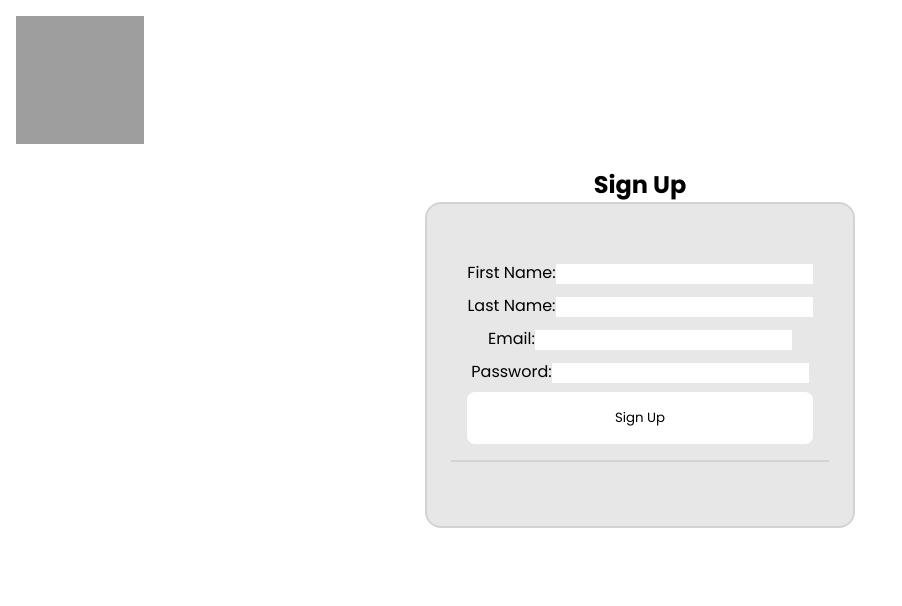
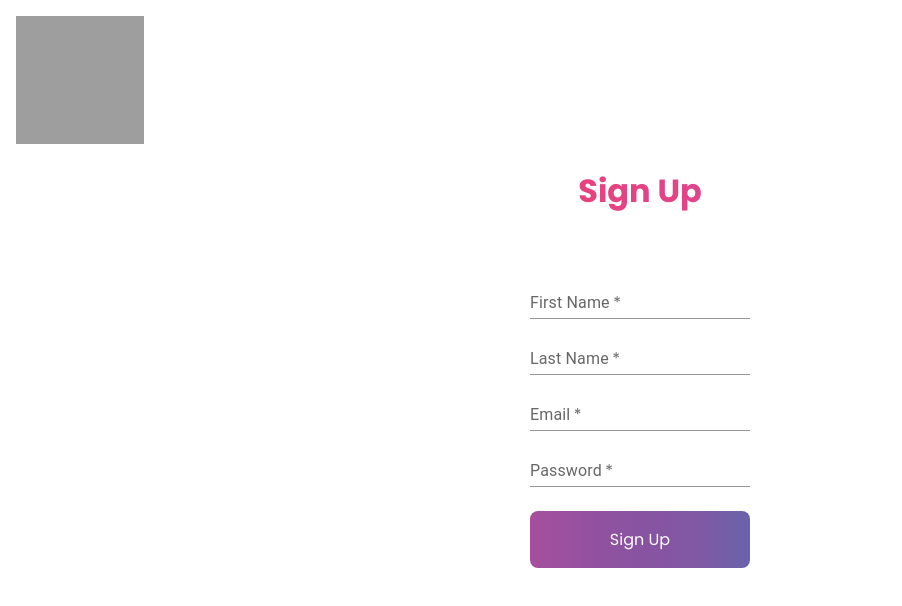
Before and after one commit to nicoayamen/dicer, a React (Create React App) app in the folder frontend/: page /signup in a window 1280 px wide. Shown: the top 606 px of the page, without its empty margins (0-902 px from the left). Built offline with nearby package versions, Linux system fonts and the light colour scheme; no server answers; grey boxes are pictures that could not be loaded.

Commit message:
Add style to signup component

```diff
--- a/frontend/package.json
+++ b/frontend/package.json
@@ -4,6 +4,10 @@
   "private": true,
   "proxy": "http://localhost:8080",
   "dependencies": {
+    "@emotion/react": "^11.13.0",
+    "@emotion/styled": "^11.13.0",
+    "@mui/base": "^5.0.0-beta.40",
+    "@mui/material": "^5.16.6",
     "@testing-library/jest-dom": "^5.17.0",
     "@testing-library/react": "^13.4.0",
     "@testing-library/user-event": "^13.5.0",
--- a/frontend/src/components/Signup.jsx
+++ b/frontend/src/components/Signup.jsx
@@ -1,6 +1,11 @@
 import React, { useState } from 'react';
 import { useNavigate } from "react-router-dom";
+import TextField from '@mui/material/TextField';
+
+
+
 import '../styles/signup.css';
+
 
 const Signup = (props) => {
   const { setLogin } = props;
@@ -60,7 +65,7 @@ const Signup = (props) => {
 
   return (
     <div className='signup'>
-      <h2>Sign Up</h2>
+      <h1>Sign Up</h1>
       {error && <p style={{ color: 'red' }}>{error}</p>}
 
       <form onSubmit={handleSubmit} className='signup-form'>
@@ -68,46 +73,54 @@ const Signup = (props) => {
           <div className='signup-box'>
 
             <div className='signup-box-input'>
-              <label>First Name:</label>
-              <input
+
+              <TextField
                 type='text'
                 name='firstName'
                 value={formData.firstName}
                 onChange={handleChange}
                 required
+                variant="standard"
+                label="First Name"
               />
             </div>
 
             <div className='signup-box-input'>
-              <label>Last Name:</label>
-              <input
+
+              <TextField
                 type='text'
                 name='lastName'
                 value={formData.lastName}
                 onChange={handleChange}
                 required
+                variant="standard"
+                label="Last Name"
               />
             </div>
 
             <div className='signup-box-input'>
-              <label>Email:</label>
-              <input
+
+              <TextField
                 type='email'
                 name='email'
                 value={formData.email}
                 onChange={handleChange}
                 required
+                variant="standard"
+                label="Email"
               />
             </div>
 
             <div className='signup-box-input'>
-              <label>Password:</label>
-              <input
+
+              <TextField
                 type='password'
                 name='password'
                 value={formData.password}
                 onChange={handleChange}
                 required
+                variant="standard"
+                label="Password"
               />
             </div>
 
--- a/frontend/src/styles/signup.css
+++ b/frontend/src/styles/signup.css
@@ -4,38 +4,38 @@
   align-items: center;
 }
 
-input,
-button {
-  border: none;
-  outline: none;
+h1 {
+  background: -webkit-linear-gradient(right, #9252a0,#d8479a, #ef3f6d, #f36523);
+  -webkit-background-clip: text;
+  -webkit-text-fill-color: transparent;
+  font-weight: bold;
 }
 
 .signup-form {
-  width: fit-content;
+
   position: relative;
-  background-color: hsla(30, 10%, 10%, .1);
-  border: 2px solid lightgrey;
   margin-inline: 1.5rem;
   padding: 2.5rem 1.5rem;
   border-radius: 1rem;
   margin-left: auto;
   margin-right: auto;
+
 }
 
-.signup-content,
 .signup-box {
-  display: grid;
+ display: flex;
+ flex-direction: column;
 }
 
 .signup-content {
   row-gap: 1.75rem;
   margin-bottom: 1.5rem;
+
 }
 
 .signup-box {
   align-items: center;
   column-gap: .75rem;
-  border-bottom: 2px solid lightgray;
   padding: 1rem;
   row-gap: .5rem;
 }
@@ -44,18 +44,21 @@ button {
   position: relative;
 }
 
-.signup-input {
-  width: 100%;
-  padding-block: .8rem;
-  background: white;
-  color: black;
-  border-radius: 1rem;
-}
-
 .signup-button {
   width: 100%;
   padding: 1rem;
   border-radius: .5rem;
   cursor: pointer;
-  background-color: white;
+  color: white;
+  font-size: 16px;
+  cursor: pointer;
+  margin-top: 1rem;
+  background: -webkit-linear-gradient(right, #6963ab,#8157a3, #8853a1, #9451a0, #a64f9e);
+  -webkit-background-clip: button;
+  -webkit-text-fill-color: white;
 }
+.signup-button:hover {
+  background: -webkit-linear-gradient(left, #6963ab,#8157a3, #8853a1, #9451a0, #a64f9e);
+  -webkit-background-clip: button;
+  -webkit-text-fill-color: white;
+}
```
Also changed, not shown: 5 other files (tests, documents, lock files or other folders).
